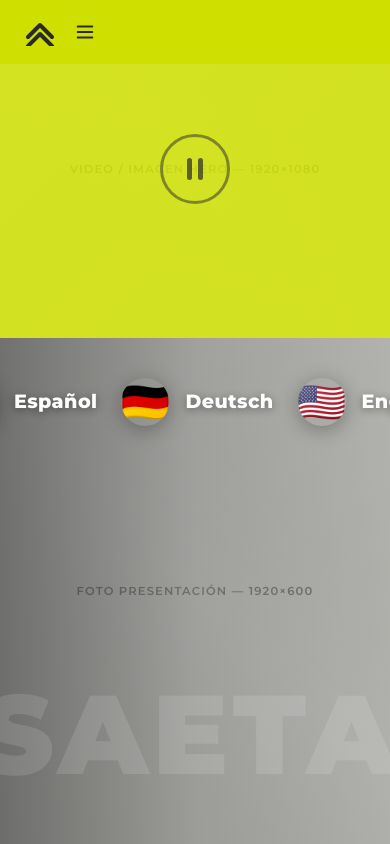
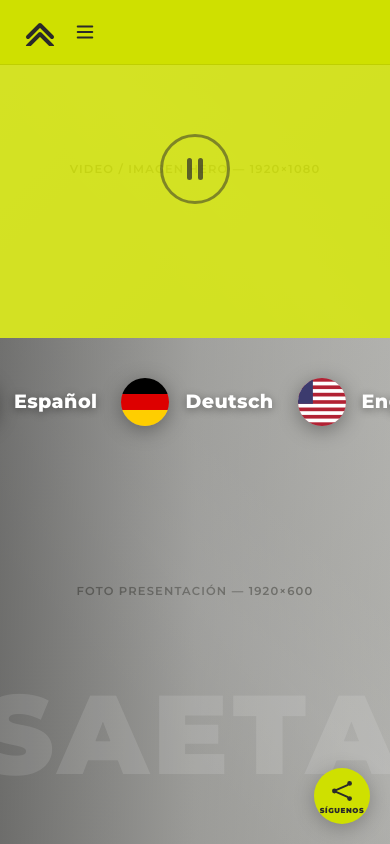
Before and after one commit to blancoandrea179-web/saeta-web, a Next.js app: page / in a window 390 px wide. Shown: the top 844 px of the page. Built offline with nearby package versions, Linux system fonts and the light colour scheme; a web font is replaced by a local one.

Commit message:
fix: reemplazar emojis de banderas con imágenes SVG

```diff
--- a/src/app/page.tsx
+++ b/src/app/page.tsx
@@ -8,6 +8,7 @@ import News from '@/components/sections/News'
 import Languages from '@/components/sections/Languages'
 import Contact from '@/components/sections/Contact'
 import Footer from '@/components/layout/Footer'
+import SocialButton from '@/components/ui/WhatsAppButton'
 
 export default function Home() {
   return (
@@ -24,6 +25,7 @@ export default function Home() {
         <Contact />
       </main>
       <Footer />
+      <SocialButton />
     </>
   )
 }
--- a/src/components/layout/Navbar.module.css
+++ b/src/components/layout/Navbar.module.css
@@ -2,7 +2,6 @@
   position: fixed;
   top: 0; left: 0; right: 0;
   z-index: 1000;
-  height: var(--nav-height);
   background: var(--lime);
   transition: background 0.35s var(--ease-out), box-shadow 0.35s var(--ease-out);
 }
@@ -13,10 +12,11 @@
 }
 
 .inner {
-  height: 100%;
+  height: 64px;
   display: flex;
   align-items: center;
   gap: 4px;
+  padding: 0 24px;
 }
 
 .logo {
@@ -143,14 +143,17 @@
   display: none;
   flex-direction: column;
   background: var(--lime);
-  padding: 8px 24px 24px;
   border-top: 1px solid rgba(0,0,0,0.08);
-  transform: translateY(-100%);
-  opacity: 0;
-  transition: transform 0.35s var(--ease-out), opacity 0.3s;
+  max-height: 0;
+  overflow: hidden;
+  padding: 0 24px;
+  transition: max-height 0.4s var(--ease-out), padding 0.4s var(--ease-out);
 }
 
-.drawer.drawerOpen { transform: translateY(0); opacity: 1; }
+.drawer.drawerOpen {
+  max-height: 600px;
+  padding: 8px 24px 24px;
+}
 
 .header.scrolled .drawer {
   background: var(--dark);
@@ -158,17 +161,23 @@
 }
 
 .drawerLink {
-  font-size: 0.88rem;
+  font-size: 0.95rem;
   font-weight: 700;
   letter-spacing: 0.05em;
-  padding: 13px 8px;
+  padding: 14px 8px;
   text-align: left;
   border-bottom: 1px solid rgba(0,0,0,0.08);
   transition: color 0.2s;
+  width: 100%;
 }
 
 .header:not(.scrolled) .drawerLink { color: var(--dark); }
-.header.scrolled .drawerLink { color: rgba(255,255,255,0.85); border-bottom-color: rgba(255,255,255,0.08); }
+.header.scrolled .drawerLink {
+  color: rgba(255,255,255,0.85);
+  border-bottom-color: rgba(255,255,255,0.08);
+}
+
+.drawerLink:hover { opacity: 0.7; }
 
 .drawerSearch {
   display: flex;
--- a/src/components/layout/Navbar.tsx
+++ b/src/components/layout/Navbar.tsx
@@ -8,7 +8,7 @@ import styles from './Navbar.module.css'
 const navLinks = [
   { label: 'Inicio',    href: '#inicio' },
   { label: 'Noticias',  href: '#noticias' },
-  { label: 'Eventos',   href: '#noticias' },
+  { label: 'Equipo',    href: '#team' },
   { label: 'Servicios', href: '#servicios' },
   { label: 'Contacto',  href: '#contacto' },
   { label: 'Idioma',    href: '#idiomas' },
--- a/src/components/sections/Hero.module.css
+++ b/src/components/sections/Hero.module.css
@@ -1,5 +1,3 @@
-/* Hero — Lima como fondo dominante, igual al sitio real */
-
 .hero {
   position: relative;
   min-height: 100vh;
@@ -9,7 +7,6 @@
   overflow: hidden;
 }
 
-/* ── Bloque superior: LIMA puro ── */
 .videoBlock {
   position: relative;
   height: 45vh;
@@ -27,7 +24,6 @@
   opacity: 0.15;
 }
 
-/* Ícono pausa centrado */
 .pauseIcon {
   position: relative;
   z-index: 2;
@@ -56,7 +52,6 @@
   opacity: 0.7;
 }
 
-/* ── Bloque inferior: foto + idiomas ── */
 .lowerBlock {
   position: relative;
   flex: 1;
@@ -81,7 +76,6 @@
   );
 }
 
-/* Texto SAETA fantasma más visible y más grande */
 .bgText {
   position: absolute;
   bottom: 20px;
@@ -97,7 +91,6 @@
   user-select: none;
 }
 
-/* ── Banderas de idiomas centradas ── */
 .langRow {
   position: relative;
   z-index: 3;
@@ -120,18 +113,19 @@
 
 .langItem:hover { transform: translateY(-4px); }
 
-.flag {
+.flagCircle {
   width: 64px;
   height: 64px;
   border-radius: 50%;
   overflow: hidden;
-  font-size: 3.5rem;
-  display: flex;
-  align-items: center;
-  justify-content: center;
-  box-shadow: 0 4px 20px rgba(0,0,0,0.3);
   flex-shrink: 0;
-  line-height: 1;
+  box-shadow: 0 4px 20px rgba(0,0,0,0.35);
+}
+
+.flagCircle svg {
+  width: 100%;
+  height: 100%;
+  display: block;
 }
 
 .langName {
@@ -142,9 +136,8 @@
   text-shadow: 0 2px 8px rgba(0,0,0,0.4);
 }
 
-/* ── Responsive ── */
 @media (max-width: 640px) {
   .videoBlock { height: 40vh; min-height: 260px; }
-  .flag { width: 48px; height: 48px; font-size: 2.5rem; }
+  .flagCircle { width: 48px; height: 48px; }
   .langRow { gap: 24px; }
 }
--- a/src/components/sections/Hero.tsx
+++ b/src/components/sections/Hero.tsx
@@ -4,22 +4,18 @@ export default function Hero() {
   return (
     <section id="inicio" className={styles.hero}>
 
-      {/* ── Bloque superior: LIMA puro con ícono de pausa (video) ── */}
       <div className={styles.videoBlock}>
         <div className={styles.videoBg}>
           <div className="img-placeholder" style={{ width: '100%', height: '100%' }}>
             <span>VIDEO / IMAGEN HERO — 1920×1080</span>
           </div>
         </div>
-
-        {/* Ícono de pausa del video */}
         <div className={styles.pauseIcon}>
           <div className={styles.pauseBar} />
           <div className={styles.pauseBar} />
         </div>
       </div>
 
-      {/* ── Bloque inferior: Foto oscura con banderas de idiomas ── */}
       <div className={styles.lowerBlock}>
         <div className={styles.photoBg}>
           <div className="img-placeholder" style={{ width: '100%', height: '100%' }}>
@@ -28,23 +24,50 @@ export default function Hero() {
         </div>
 
         <div className={styles.photoOverlay} />
-
         <div className={styles.bgText}>SAETA</div>
 
-        {/* Tres idiomas con banderas */}
         <div className={styles.langRow}>
+
           <a href="#" className={styles.langItem}>
-            <span className={styles.flag}>🇲🇽</span>
+            <div className={styles.flagCircle}>
+              <svg xmlns="http://www.w3.org/2000/svg" viewBox="0 0 3 2" width="64" height="64" preserveAspectRatio="xMidYMid slice">
+                <rect width="1" height="2" x="0" fill="#006847"/>
+                <rect width="1" height="2" x="1" fill="#ffffff"/>
+                <rect width="1" height="2" x="2" fill="#ce1126"/>
+                <ellipse cx="1.5" cy="1" rx="0.28" ry="0.32" fill="#8B6914"/>
+                <ellipse cx="1.5" cy="1" rx="0.18" ry="0.22" fill="#5C8A3C"/>
+              </svg>
+            </div>
             <span className={styles.langName}>Español</span>
           </a>
+
           <a href="#" className={styles.langItem}>
-            <span className={styles.flag}>🇩🇪</span>
+            <div className={styles.flagCircle}>
+              <svg xmlns="http://www.w3.org/2000/svg" viewBox="0 0 3 2" width="64" height="64" preserveAspectRatio="xMidYMid slice">
+                <rect width="3" height="0.667" y="0"     fill="#000000"/>
+                <rect width="3" height="0.667" y="0.667" fill="#DD0000"/>
+                <rect width="3" height="0.667" y="1.333" fill="#FFCE00"/>
+              </svg>
+            </div>
             <span className={styles.langName}>Deutsch</span>
           </a>
+
           <a href="#" className={styles.langItem}>
-            <span className={styles.flag}>🇺🇸</span>
+            <div className={styles.flagCircle}>
+              <svg xmlns="http://www.w3.org/2000/svg" viewBox="0 0 190 100" width="64" height="64" preserveAspectRatio="xMidYMid slice">
+                <rect width="190" height="100" fill="#B22234"/>
+                <rect width="190" height="7.7" y="7.7"  fill="#fff"/>
+                <rect width="190" height="7.7" y="23.1" fill="#fff"/>
+                <rect width="190" height="7.7" y="38.5" fill="#fff"/>
+                <rect width="190" height="7.7" y="53.8" fill="#fff"/>
+                <rect width="190" height="7.7" y="69.2" fill="#fff"/>
+                <rect width="190" height="7.7" y="84.6" fill="#fff"/>
+                <rect width="76"  height="53.8" fill="#3C3B6E"/>
+              </svg>
+            </div>
             <span className={styles.langName}>English</span>
           </a>
+
         </div>
       </div>
 
--- /dev/null
+++ b/src/components/ui/WhatsAppButton.module.css
@@ -0,0 +1,95 @@
+.wrap {
+  position: fixed;
+  bottom: 28px;
+  right: 28px;
+  z-index: 999;
+  display: flex;
+  flex-direction: column;
+  align-items: flex-end;
+  gap: 10px;
+}
+
+/* Botón principal */
+.mainBtn {
+  width: 64px;
+  height: 64px;
+  border-radius: 50%;
+  background: var(--lime);
+  display: flex;
+  flex-direction: column;
+  align-items: center;
+  justify-content: center;
+  gap: 3px;
+  box-shadow: 0 4px 20px rgba(0,0,0,0.25);
+  cursor: pointer;
+  transition: transform 0.25s var(--ease-out), box-shadow 0.25s;
+  flex-shrink: 0;
+}
+
+.mainLabel {
+  font-family: var(--font-sans);
+  font-size: 0.45rem;
+  font-weight: 900;
+  letter-spacing: 0.08em;
+  text-transform: uppercase;
+  color: var(--dark);
+  line-height: 1;
+}
+
+/* Redes — ocultas por defecto, aparecen con hover */
+.socials {
+  display: flex;
+  flex-direction: column;
+  align-items: flex-end;
+  gap: 8px;
+  max-height: 0;
+  overflow: hidden;
+  opacity: 0;
+  pointer-events: none;
+  transition: max-height 0.4s var(--ease-out), opacity 0.3s;
+}
+
+/* Mostrar al hacer hover sobre el wrap completo */
+.wrap:hover .socials {
+  max-height: 500px;
+  opacity: 1;
+  pointer-events: all;
+}
+
+.wrap:hover .mainBtn {
+  transform: scale(1.08);
+  box-shadow: 0 8px 32px rgba(0,0,0,0.3);
+}
+
+/* Cada botón de red social */
+.socialBtn {
+  display: flex;
+  align-items: center;
+  gap: 10px;
+  padding: 10px 16px 10px 12px;
+  border-radius: 100px;
+  text-decoration: none;
+  box-shadow: 0 4px 16px rgba(0,0,0,0.2);
+  transition: transform 0.2s var(--ease-out), box-shadow 0.2s;
+  white-space: nowrap;
+}
+
+.socialBtn:hover {
+  transform: translateX(-4px);
+  box-shadow: 0 6px 20px rgba(0,0,0,0.3);
+}
+
+.socialLabel {
+  font-family: var(--font-sans);
+  font-size: 0.82rem;
+  font-weight: 700;
+  color: white;
+  letter-spacing: 0.03em;
+}
+
+@media (max-width: 600px) {
+  .wrap { bottom: 20px; right: 20px; }
+  .mainBtn { width: 56px; height: 56px; }
+  .socialLabel { display: none; }
+  .socialBtn { padding: 10px; border-radius: 50%; }
+}
--- /dev/null
+++ b/src/components/ui/WhatsAppButton.tsx
@@ -0,0 +1,36 @@
+'use client'
+
+import styles from './WhatsAppButton.module.css'
+
+const socials = [
+  { name: 'WhatsApp', url: 'https://wa.me/522225339586?text=Hola%20SAETA', color: '#25d366', icon: <svg viewBox="0 0 32 32" width="22" height="22" fill="white"><path d="M16 0C7.163 0 0 7.163 0 16c0 2.833.738 5.49 2.027 7.8L0 32l8.404-2.004A15.93 15.93 0 0016 32c8.837 0 16-7.163 16-16S24.837 0 16 0zm0 29.333a13.27 13.27 0 01-6.771-1.854l-.486-.29-5.028 1.198 1.22-4.9-.317-.503A13.267 13.267 0 012.667 16C2.667 8.636 8.636 2.667 16 2.667S29.333 8.636 29.333 16 23.364 29.333 16 29.333zm7.27-9.815c-.398-.199-2.354-1.162-2.719-1.294-.365-.133-.63-.199-.896.199-.265.398-1.03 1.294-1.262 1.56-.232.265-.464.298-.862.1-.398-.2-1.681-.62-3.203-1.977-1.184-1.057-1.983-2.362-2.215-2.76-.232-.398-.025-.613.174-.811.179-.178.398-.464.597-.696.199-.232.265-.398.398-.664.133-.265.066-.497-.033-.696-.1-.199-.896-2.16-1.228-2.957-.323-.776-.651-.671-.896-.683l-.763-.013c-.265 0-.696.1-1.061.497-.365.398-1.394 1.362-1.394 3.322s1.427 3.853 1.626 4.118c.199.265 2.809 4.287 6.808 6.015.951.41 1.694.655 2.272.839.955.304 1.824.261 2.511.158.766-.114 2.354-.962 2.686-1.891.332-.929.332-1.726.232-1.891-.099-.166-.365-.265-.763-.464z"/></svg> },
+  { name: 'LinkedIn', url: 'https://www.linkedin.com/company/saeta-orientaci%C3%B3n-corporativa-s-c/jobs/', color: '#0077b5', icon: <svg viewBox="0 0 24 24" width="22" height="22" fill="white"><path d="M20.447 20.452h-3.554v-5.569c0-1.328-.027-3.037-1.852-3.037-1.853 0-2.136 1.445-2.136 2.939v5.667H9.351V9h3.414v1.561h.046c.477-.9 1.637-1.85 3.37-1.85 3.601 0 4.267 2.37 4.267 5.455v6.286zM5.337 7.433a2.062 2.062 0 01-2.063-2.065 2.064 2.064 0 112.063 2.065zm1.782 13.019H3.555V9h3.564v11.452zM22.225 0H1.771C.792 0 0 .774 0 1.729v20.542C0 23.227.792 24 1.771 24h20.451C23.2 24 24 23.227 24 22.271V1.729C24 .774 23.2 0 22.222 0h.003z"/></svg> },
+  { name: 'Facebook', url: 'https://www.facebook.com/saetaoc', color: '#1877f2', icon: <svg viewBox="0 0 24 24" width="22" height="22" fill="white"><path d="M24 12.073c0-6.627-5.373-12-12-12s-12 5.373-12 12c0 5.99 4.388 10.954 10.125 11.854v-8.385H7.078v-3.47h3.047V9.43c0-3.007 1.792-4.669 4.533-4.669 1.312 0 2.686.235 2.686.235v2.953H15.83c-1.491 0-1.956.925-1.956 1.874v2.25h3.328l-.532 3.47h-2.796v8.385C19.612 23.027 24 18.062 24 12.073z"/></svg> },
+  { name: 'Instagram', url: 'https://www.instagram.com/saeta.oc', color: '#e1306c', icon: <svg viewBox="0 0 24 24" width="22" height="22" fill="white"><path d="M12 2.163c3.204 0 3.584.012 4.85.07 3.252.148 4.771 1.691 4.919 4.919.058 1.265.069 1.645.069 4.849 0 3.205-.012 3.584-.069 4.849-.149 3.225-1.664 4.771-4.919 4.919-1.266.058-1.644.07-4.85.07-3.204 0-3.584-.012-4.849-.07-3.26-.149-4.771-1.699-4.919-4.92-.058-1.265-.07-1.644-.07-4.849 0-3.204.013-3.583.07-4.849.149-3.227 1.664-4.771 4.919-4.919 1.266-.057 1.645-.069 4.849-.069zm0-2.163c-3.259 0-3.667.014-4.947.072-4.358.2-6.78 2.618-6.98 6.98-.059 1.281-.073 1.689-.073 4.948 0 3.259.014 3.668.072 4.948.2 4.358 2.618 6.78 6.98 6.98 1.281.058 1.689.072 4.948.072 3.259 0 3.668-.014 4.948-.072 4.354-.2 6.782-2.618 6.979-6.98.059-1.28.073-1.689.073-4.948 0-3.259-.014-3.667-.072-4.947-.196-4.354-2.617-6.78-6.979-6.98-1.281-.059-1.69-.073-4.949-.073zm0 5.838a6.162 6.162 0 100 12.324 6.162 6.162 0 000-12.324zM12 16a4 4 0 110-8 4 4 0 010 8zm6.406-11.845a1.44 1.44 0 100 2.881 1.44 1.44 0 000-2.881z"/></svg> },
+  { name: 'TikTok', url: 'https://www.tiktok.com/@saeta384', color: '#010101', icon: <svg viewBox="0 0 24 24" width="22" height="22" fill="white"><path d="M19.59 6.69a4.83 4.83 0 01-3.77-4.25V2h-3.45v13.67a2.89 2.89 0 01-2.88 2.5 2.89 2.89 0 01-2.89-2.89 2.89 2.89 0 012.89-2.89c.28 0 .54.04.79.1V9.01a6.33 6.33 0 00-.79-.05 6.34 6.34 0 00-6.34 6.34 6.34 6.34 0 006.34 6.34 6.34 6.34 0 006.33-6.34V8.69a8.18 8.18 0 004.78 1.52V6.75a4.85 4.85 0 01-1.01-.06z"/></svg> },
+]
+
+export default function SocialButton() {
+  return (
+    <div className={styles.wrap}>
+      <div className={styles.socials}>
+        {socials.map((s) => (
+          <a key={s.name} href={s.url} target="_blank" rel="noopener noreferrer" className={styles.socialBtn} style={{ background: s.color }} aria-label={s.name}>
+            {s.icon}
+            <span className={styles.socialLabel}>{s.name}</span>
+          </a>
+        ))}
+      </div>
+      <div className={styles.mainBtn}>
+        <svg viewBox="0 0 24 24" width="26" height="26" fill="none">
+          <circle cx="5" cy="12" r="2.2" fill="#2a2a2a"/>
+          <circle cx="19" cy="5" r="2.2" fill="#2a2a2a"/>
+          <circle cx="19" cy="19" r="2.2" fill="#2a2a2a"/>
+          <line x1="7" y1="11" x2="17" y2="6.5" stroke="#2a2a2a" strokeWidth="1.8" strokeLinecap="round"/>
+          <line x1="7" y1="13" x2="17" y2="17.5" stroke="#2a2a2a" strokeWidth="1.8" strokeLinecap="round"/>
+        </svg>
+        <span className={styles.mainLabel}>Síguenos</span>
+      </div>
+    </div>
+  )
+}
```
Also changed, not shown: src/components/sections/Languages.tsx (+4 -4 lines).
